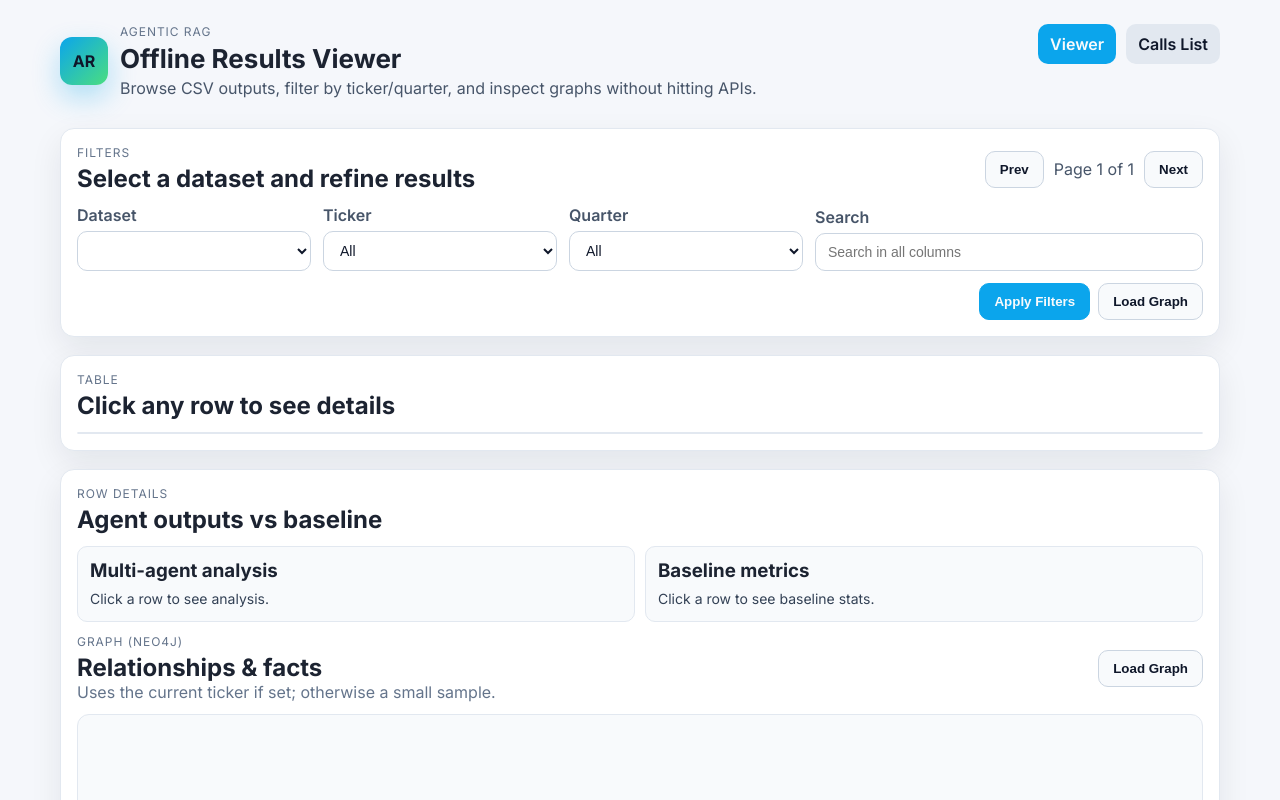
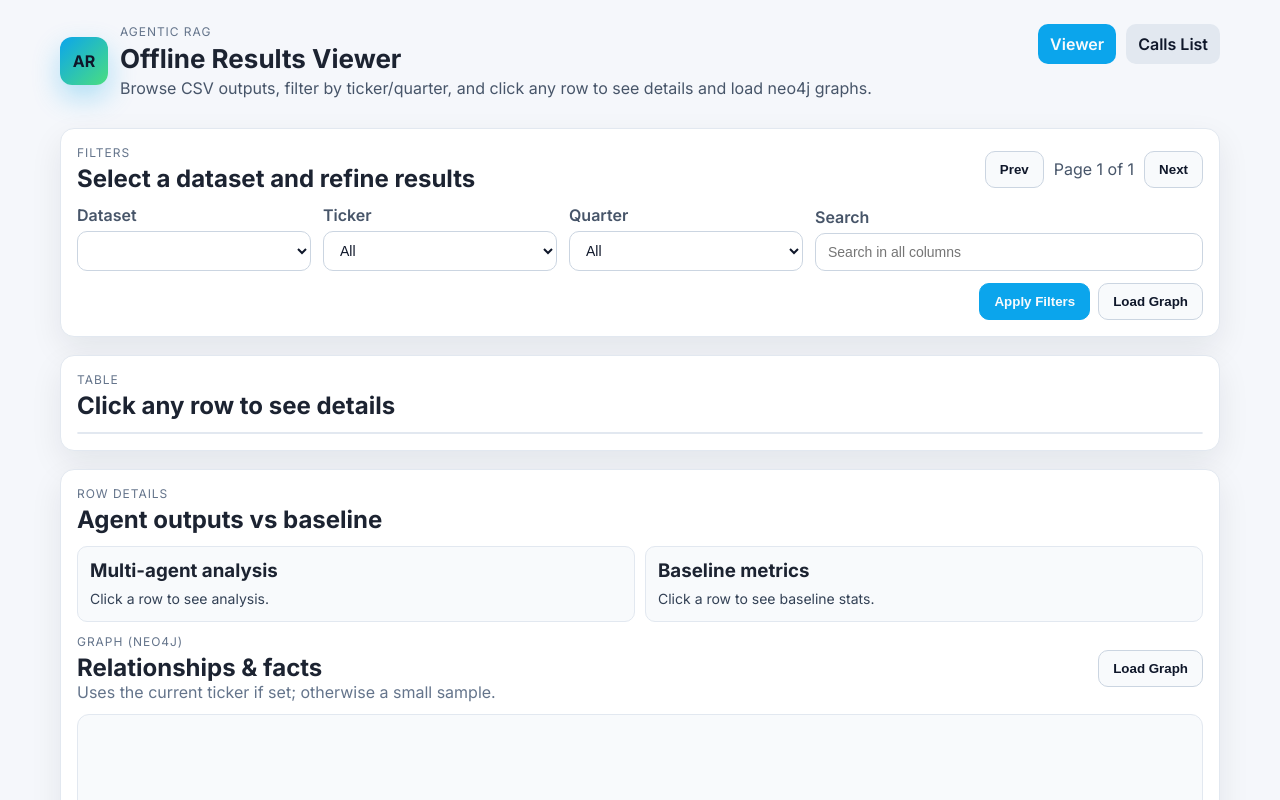
Before and after one commit to garen0616/agentic-rag, a plain HTML site: page static/index.html in a window 1280 px wide. Shown: the top 800 px of the page. Drawn offline with nearby package versions, Linux system fonts and the light colour scheme; no server answers.

Commit message:
Update hero lead copy for offline viewer

```diff
--- a/static/index.html
+++ b/static/index.html
@@ -19,7 +19,7 @@
         <div>
           <p class="eyebrow">Agentic RAG</p>
           <h1>Offline Results Viewer</h1>
-          <p class="lead">Browse CSV outputs, filter by ticker/quarter, and inspect graphs without hitting APIs.</p>
+          <p class="lead">Browse CSV outputs, filter by ticker/quarter, and click any row to see details and load neo4j graphs.</p>
         </div>
       </div>
       <nav class="nav-links">
```
